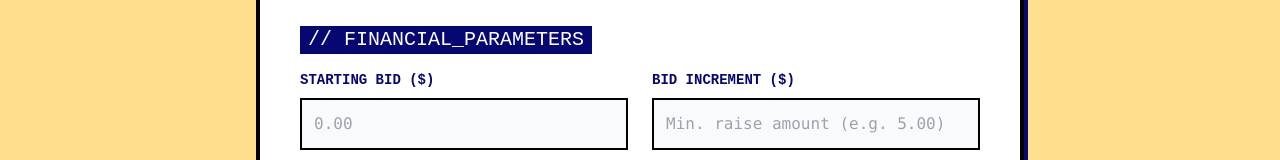
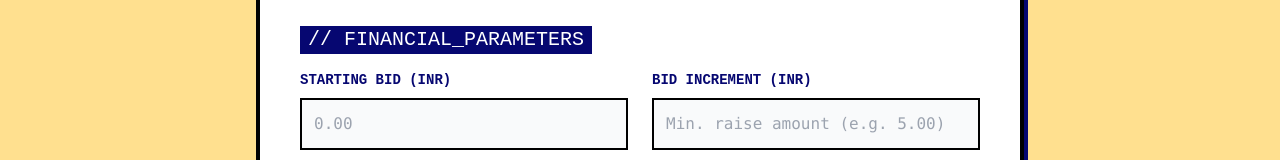
Before and after one commit to kartikgujjar22/realtime_bidding, a React (Vite) app in the folder frontend/: page /create-auction in a window 1280 px wide. Shown: the part 578-738 px from the top of the page. Built offline with nearby package versions, Linux system fonts and the light colour scheme.

Commit message:
now can create auction from the frontend as well

```diff
--- a/frontend/src/Pages/CreateAuction.jsx
+++ b/frontend/src/Pages/CreateAuction.jsx
@@ -150,7 +150,7 @@ const CreateAuction = () => {
 
                 <div className="grid grid-cols-1 md:grid-cols-2 gap-6">
                     <div>
-                        <label className="block font-bold text-retro-blue mb-2 uppercase text-sm">Starting Bid ($)</label>
+                        <label className="block font-bold text-retro-blue mb-2 uppercase text-sm">Starting Bid (INR)</label>
                         <input
                             type="number"
                             name="startingBid"
@@ -164,7 +164,7 @@ const CreateAuction = () => {
                     </div>
 
                     <div>
-                        <label className="block font-bold text-retro-blue mb-2 uppercase text-sm">Bid Increment ($)</label>
+                        <label className="block font-bold text-retro-blue mb-2 uppercase text-sm">Bid Increment (INR)</label>
                         <input
                             type="number"
                             name="bidIncrement"
```
